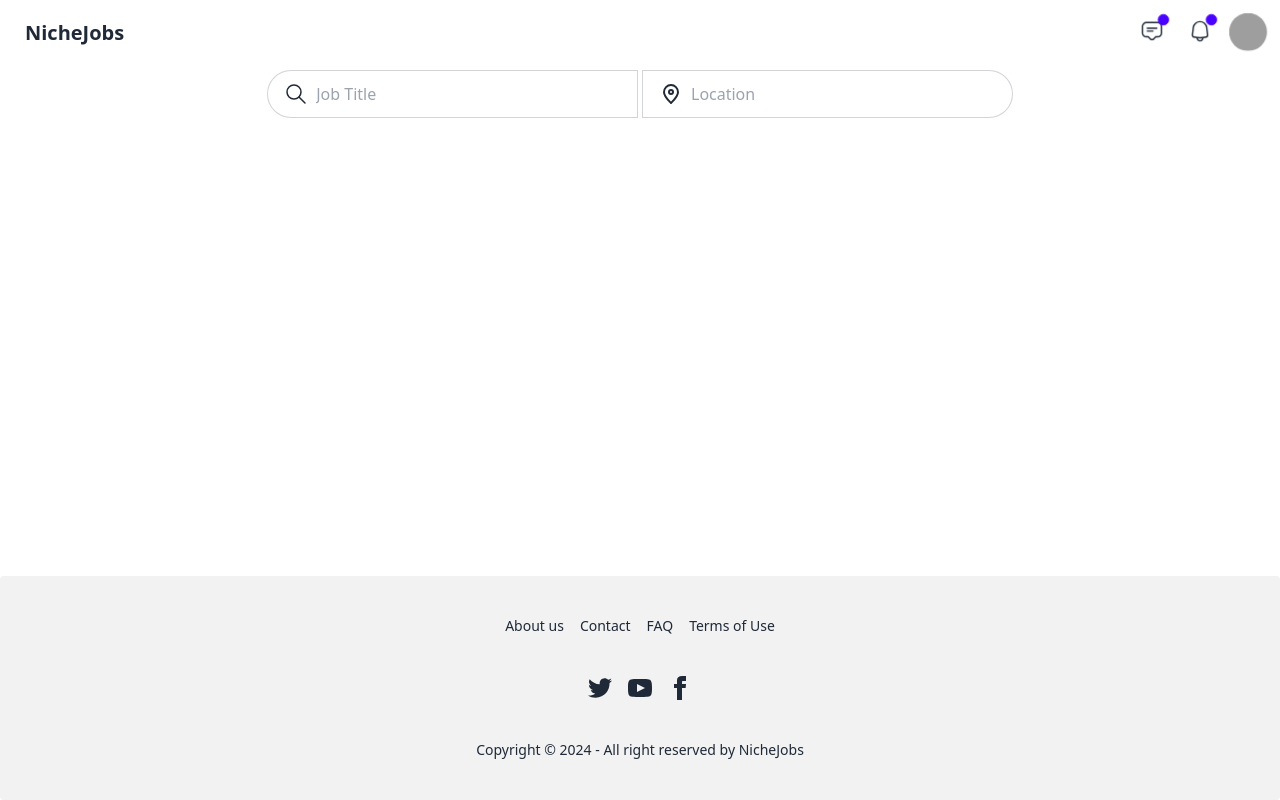
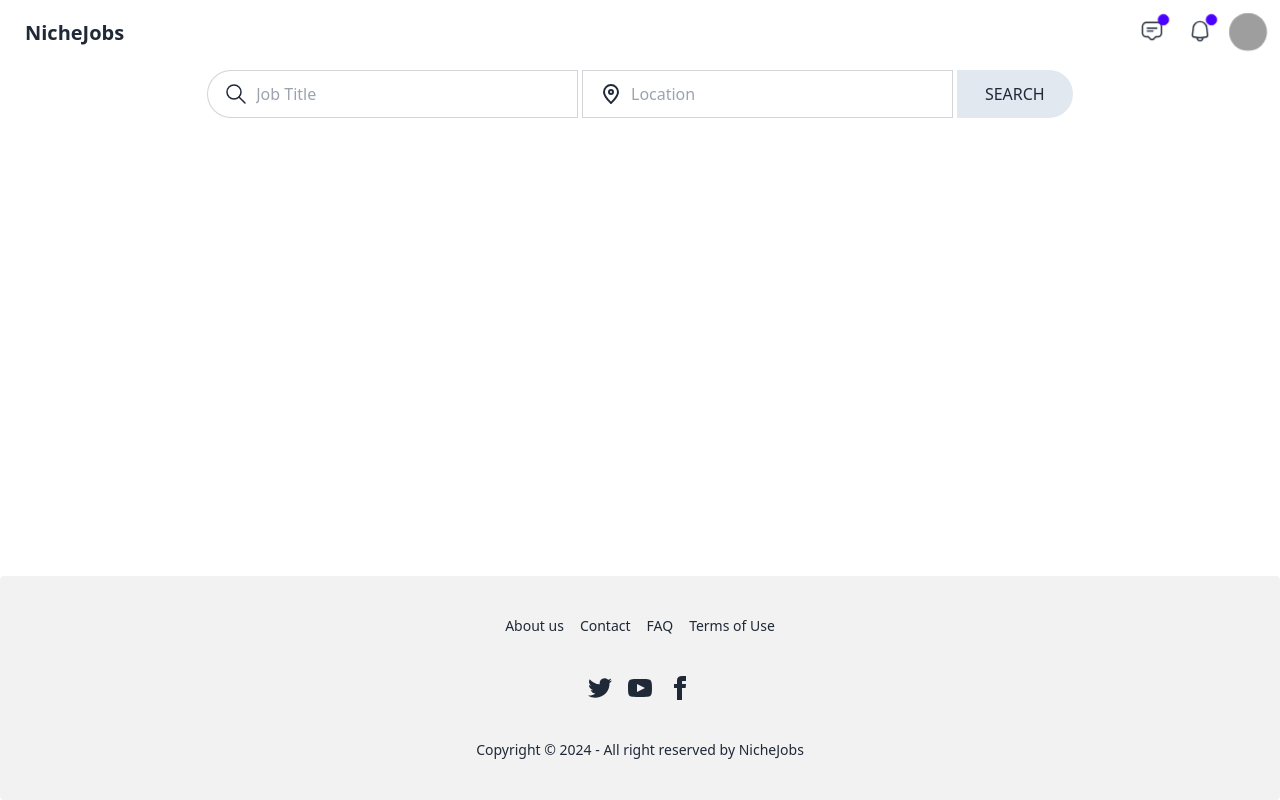
Before and after one commit to richmondnkrumah/mini-project, a Next.js app: page /home in a window 1280 px wide. Built offline with nearby package versions, Linux system fonts and the light colour scheme; no server answers; grey boxes are pictures that could not be loaded.

Commit message:
added handler and logic for sending query to scraper

```diff
--- a/src/app/home/page.tsx
+++ b/src/app/home/page.tsx
@@ -1,5 +1,5 @@
 "use client";
-import { ChangeEvent, useEffect, useState } from "react";
+import { FormEvent, useState } from "react";
 import { useJobStore } from "@/store/jobContext";
 import Filters from "@/components/Filters";
 import JobList from "@/components/JobList";
@@ -10,28 +10,14 @@ type Props = {};
 
 const HomePage = (props: Props) => {
   const router = useRouter();
-  const [testd,setTestd] = useState({})
 
-  // useEffect(() => {
+  const [jobTitle, setjobTitle] = useState<string>("")
+  const [jobLocation, setJobLocation] = useState<string>("")
+  const [activeJob, setActiveJob] = useState<undefined | JOB>(undefined);
+  const [loadingJobResults, setLoadingJobResults] = useState<boolean>(false)
+  const [errorJobResults, setErrorJobResults] = useState<string | null>(null)
+  const { jobs, clearCurrentJobs, setNewJobResults } = useJobStore();
 
-
-  // },[])
-
-  const [searchData, setSearchData] = useState({
-    jobTitle: "",
-    jobLocation: "",
-  });
-  const [activeJob, setActiveJob] = useState<undefined | JOB>(undefined);
-
-  const { jobs } = useJobStore();
-
-  const inputChangeHandler = (event: ChangeEvent<HTMLInputElement>) => {
-    const { name, value } = event.target;
-    setSearchData((prevData) => ({
-      ...prevData,
-      [name]: value,
-    }));
-  };
   const handleKeyDownSubmission = (e: React.KeyboardEvent<HTMLFormElement>) => {
     if (e.key === "Enter" || e.key === "NumpadEnter") {
       e.preventDefault();
@@ -47,14 +33,48 @@ const HomePage = (props: Props) => {
     }
   };
 
+
+  const handleScraperSearch = async (event: FormEvent) => {
+    event.preventDefault()
+    const formData = new FormData()
+    formData.set("jobTitle", jobTitle)
+    formData.set("jobLocation", jobLocation)
+
+    setLoadingJobResults(true)
+    clearCurrentJobs()
+    try {
+      let response = await fetch('/api/scrape', {
+        method: 'POST',
+        body: formData,
+      });
+      console.log(response,"i dont know bro")
+      const results = await response.json()
+      if(results.error) {
+        setErrorJobResults(results.error)
+      }
+      else {
+        setNewJobResults(results.data)
+      }
+      console.log(results, "Response from the funcking Scraper")
+    } catch (error) {
+      // Handle error
+      setErrorJobResults("Error Submitting Form")
+      console.error('Error submitting form:', error);
+    }
+    finally {
+      setLoadingJobResults(false)
+    }
+
+  }
   console.log(jobs, "this is the jobs ");
-  console.log("testD",testd)
   return (
     <main className=" h-full mx-3 grow">
       <form
         className="flex justify-center w-full"
         onKeyDown={handleKeyDownSubmission}
+        onSubmit={handleScraperSearch}
       >
+        <div className="w-full flex flex-col gap-y-2 lg:flex-row lg:justify-center items-center">
           <div className="flex flex-col border border-[var(--currentColor)] rounded-lg lg:border-0 lg:flex-row gap-1 p-1 w-[80%] lg:w-[60%] ">
             <label className="input focus-within:outline-none focus-within:border-0 lg:focus-within:border lg:input-bordered grow flex items-center gap-2 rounded-l-full  ">
               <svg
@@ -90,15 +110,16 @@ const HomePage = (props: Props) => {
               <input
                 type="text"
                 name="jobTitle"
+                required
                 placeholder="Job Title"
-              value={searchData.jobTitle}
-              onChange={inputChangeHandler}
+                value={jobTitle}
+                onChange={(e) => setjobTitle(e.target.value)}
                 className="w-fit"
 
               />
             </label>
             <hr className="lg:hidden border-t-[var(--currentColor)]"></hr>
-          <label className="input focus-within:outline-none focus-within:border-0 lg:focus-within:border  lg:input-bordered flex items-center grow gap-2 rounded-r-full">
+            <label className="input focus-within:outline-none focus-within:border-0 lg:focus-within:border lg:input-bordered flex items-center grow gap-2 rounded-r-full lg:rounded-none">
               <svg
                 viewBox="0 0 24 24"
                 className="w-6 h-6"
@@ -133,20 +154,37 @@ const HomePage = (props: Props) => {
                 type="text"
                 name="jobLocation"
                 placeholder="Location"
-              value={searchData.jobLocation}
-              onChange={inputChangeHandler}
+                value={jobLocation}
+                onChange={(e) => setJobLocation(e.target.value)}
                 className="w-fit"
 
               />
             </label>
           </div>
+          <div className=" h-12 w-[80%] lg:h-full lg:w-[120px] flex justify-center lg:pr-1 lg:py-1">
+            <button type="submit" className="bg-slate-200 lg:rounded-r-full rounded-2xl w-full h-full text-center">SEARCH</button>
+          </div>
+        </div>
+
       </form>
+      {
+        errorJobResults &&
+        <div>
+          <p>THERE IS A FUCKING ERROR {errorJobResults}</p>
+        </div>
+      }
+      {
+        loadingJobResults &&
+        <div>
+          FUCKING WAIT FOR ME<br></br> I AM LOADING
+        </div>
+      }
       {jobs && (
         <section className="flex flex-col w-[90%] mx-auto">
           <Filters />
           <div className="flex gap-5 justify-between">
             <JobList jobResults={jobs} activeJobHandler={setActiveJobHandler} />
-            <JobDetail isModal={true}  ActiveJob={activeJob} />
+            <JobDetail isModal={true} ActiveJob={activeJob} />
           </div>
         </section>
       )}
```
Lines whose indentation alone changed are shown as unchanged.
